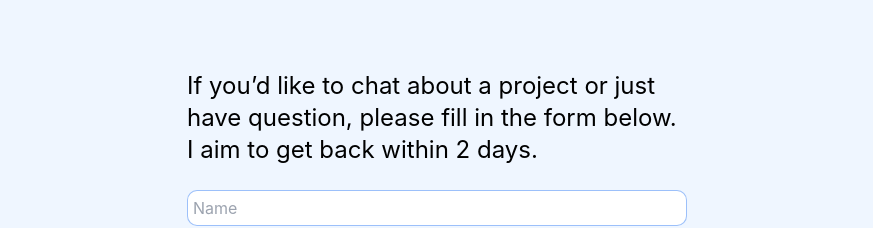
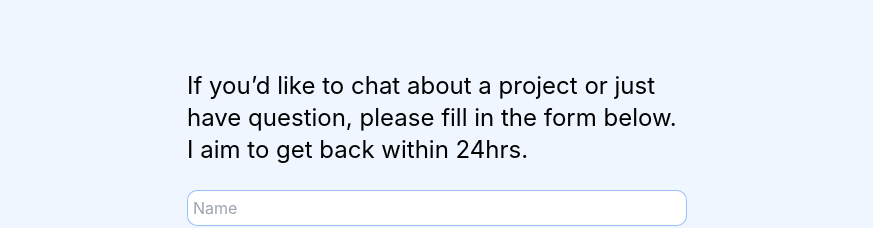
Before and after one commit to olalemi/portfolio, a React (Create React App) app: page / in a window 1280 px wide. Shown: the part 2164-2392 px from the top of the page, without its empty margins (203-1076 px from the left). Built offline with nearby package versions, Linux system fonts and the light colour scheme.

Commit message:
commit changes

```diff
--- a/src/components/Contact.js
+++ b/src/components/Contact.js
@@ -13,7 +13,7 @@ function Contact() {
         <form data-netlify="true" className="  justify-center  sm:mt-8 lg:mt-16 ">
           <h1 className=" mt-1 text-xl lg:text-2xl ">
             If you’d like to chat about a project or just have question, please
-            fill in the form below. I aim to get back within 2 days.
+            fill in the form below. I aim to get back within 24hrs.
           </h1>
           <label for="lname"></label>
           <br />
```
